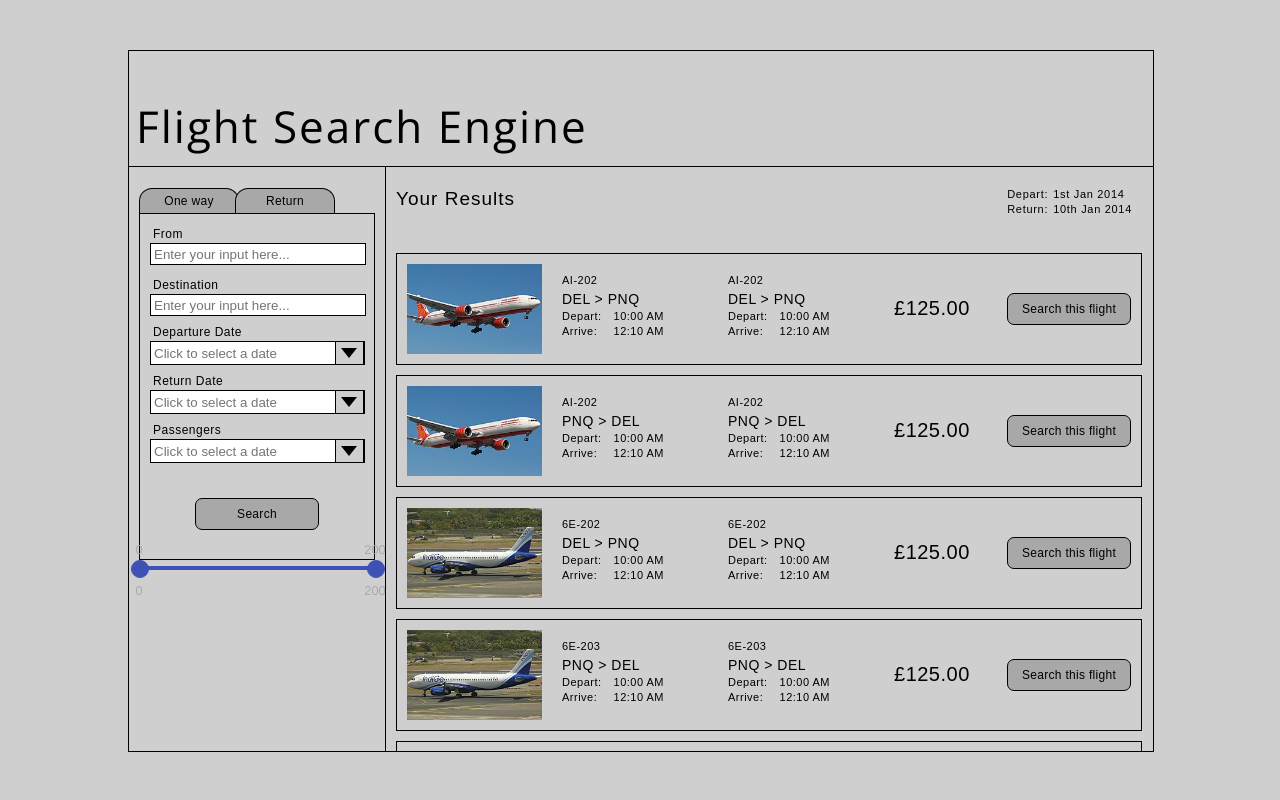
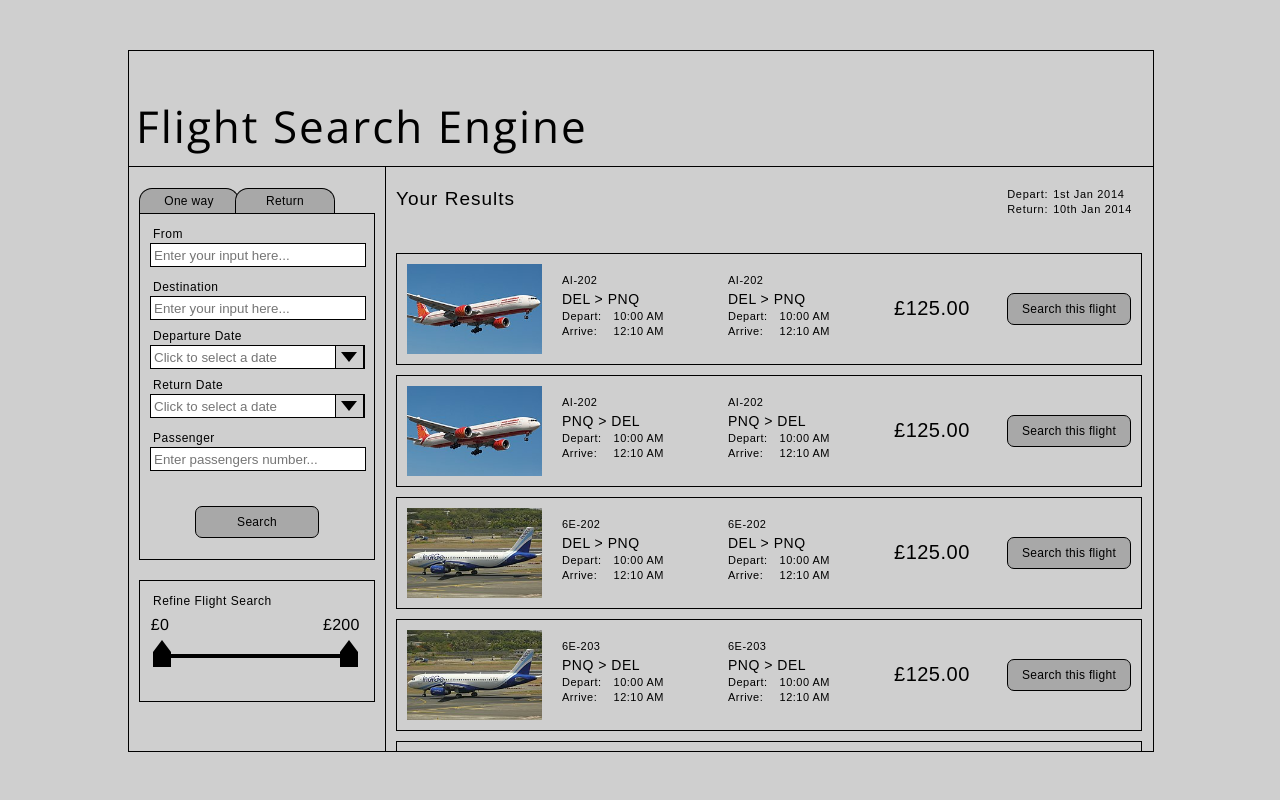
Before and after one commit to velizargenov/flight-search-engine, a React app: page / in a window 1280 px wide. Built offline with nearby package versions, Linux system fonts and the light colour scheme.

Commit message:
Add price range slider * Overwrite default styles from 'react-input-range/lib/css/index.css'; * Cleanup SearchBar component * Create a TODO list for SearchBar component

```diff
--- a/src/components/SearchBar/SearchBar.css
+++ b/src/components/SearchBar/SearchBar.css
@@ -13,12 +13,11 @@
   display: inline-block;
   width: 212px;
   padding: 13px 10px 0px 10px;
-  /* width: 216px; */
 }
 .input input {
   border: 1px solid black;
   width: 208px;
-  height: 20px;
+  height: 22px;
   padding: 0 3px
 }
 .input--text {
@@ -59,3 +58,9 @@
   margin-left: 55px;
   margin: 35px 0 0 55px;
 }
+.search-bar--input-range {
+  border: 1px solid #000000;
+  overflow: hidden;
+  height: 120px;
+  margin-top: 20px;
+}
--- a/src/components/SearchBar/SearchBar.js
+++ b/src/components/SearchBar/SearchBar.js
@@ -8,7 +8,14 @@ import 'react-input-range/lib/css/index.css';
 import './SearchBar.css';
 import Button from '../Button/Button';
 
-// TODO: Extract InputField into its own folder; could combine with <Button />
+/**
+ * TODO: Extract <InputField /> into its own folder; could combine with <Button />
+ * TODO: Extract <InputDate /> into its own folder
+ * TODO: Create <InputRange /> component; extract it in its own folder
+ * TODO: Create a separate stylesheet for <InputRange />
+ * TODO: Create <Form /> component; extract it in its own folder
+ */
+
 const InputField = ({ htmlFor, text, ...otherProps }) => (
   <label htmlFor={htmlFor} className="input">
     <span className="input--text">{text}</span>
@@ -29,42 +36,6 @@ const InputDate = ({ dateType, text, handleChange }) => (
     />
   </div>
 );
-
-// const SearchBar = () => (
-//   <div className="search-bar">
-//     <div className="search-bar--buttons">
-//       <Button htmlFor="one-way" className="button--search-bar one-way" value="One way" />
-//       <Button htmlFor="return" className="button--search-bar return" value="Return" />
-//     </div>
-//     <form>
-//       <InputField
-//         htmlFor="fromInput"
-//         text="From"
-//         placeholder="Enter your input here..."
-//         type="text"
-//       />
-//       <InputField
-//         htmlFor="fromInput"
-//         text="Destination"
-//         placeholder="Enter your input here..."
-//         type="text"
-//       />
-
-//       <InputDate dateType="departure" text="Departure Date" />
-//       <InputDate dateType="Return Date" text="Return Date" />
-//       <InputDate dateType="Passengers" text="Passengers" />
-
-//       <Button htmlFor="search" className="search-bar--button-search" value="Search" />
-//     </form>
-
-//     <InputRange
-//       maxValue={20}
-//       minValue={0}
-//       value={10}
-//       onChange={value => this.setState({ value })}
-//     />
-//   </div>
-// );
 
 class SearchBar extends Component {
   constructor (props) {
@@ -97,11 +68,18 @@ class SearchBar extends Component {
 
           <InputDate dateType="departure" text="Departure Date" />
           <InputDate dateType="Return Date" text="Return Date" />
-          <InputDate dateType="Passengers" text="Passengers" />
+          <InputField
+            htmlFor="passenger"
+            text="Passenger"
+            placeholder="Enter passengers number..."
+            type="number"
+          />
 
           <Button htmlFor="search" className="search-bar--button-search" value="Search" />
         </form>
 
+        <div className="search-bar--input-range">
+          <span className="input input--text">Refine Flight Search</span>
           <InputRange
             step={10}
             minValue={0}
@@ -110,6 +88,7 @@ class SearchBar extends Component {
             onChange={rangeValue => this.setState({ rangeValue })}
           />
         </div>
+      </div>
     );
   }
 }
--- a/src/index.css
+++ b/src/index.css
@@ -8,7 +8,7 @@ body {
   background: rgb(207, 207, 207);
 }
 
-/* Overwritten */
+/* overrwriten: react-datepicker */
 .react-datepicker-wrapper input {
   cursor: pointer;
   border: 1px solid black;
@@ -19,3 +19,62 @@ body {
 .react-datepicker-popper {
   z-index: 99999;
 }
+
+/* overrwriten: react-input-range */
+.input-range {
+  width: 80%;
+  margin-top: 40px;
+  margin-left: 20px;
+}
+.input-range__label-container {
+  color: #000000;
+  font-size: 16px;
+  font-weight: 400;
+  letter-spacing: 0.3px;
+}
+.input-range__label-container:before {
+  content: "£";
+}
+.input-range__label.input-range__label--min,
+.input-range__label.input-range__label--max {
+  display: none;
+}
+.input-range__label--value {
+  top: -42px;
+}
+#root>main>div.search-bar>div.search-bar--input-range>div>div>span:nth-child(3)>span {
+  right: -31px;
+}
+.input-range__slider {
+  background: rgb(168, 168, 168)  ;
+  border: 1px solid rgb(168, 168, 168);
+}
+.input-range__track.input-range__track {
+  background: #ffffff;
+}
+.input-range__track.input-range__track--active {
+  background: #000000;
+}
+
+.input-range__slider {
+  display: inline-block;
+  height: 15px;
+  width: 18px;
+  margin-left: -7px;
+  margin-top: -6px;
+  background: black;
+  border-radius: 0;
+  border: 0;
+}
+
+.input-range__slider:before {
+  border-bottom: 12px solid black;
+  border-left: 9px solid transparent;
+  border-right: 9px solid transparent;
+  content: "";
+  height: 0;
+  left: 0;
+  position: absolute;
+  top: -12px;
+  width: 0;
+}
```
Lines whose indentation alone changed are shown as unchanged.
